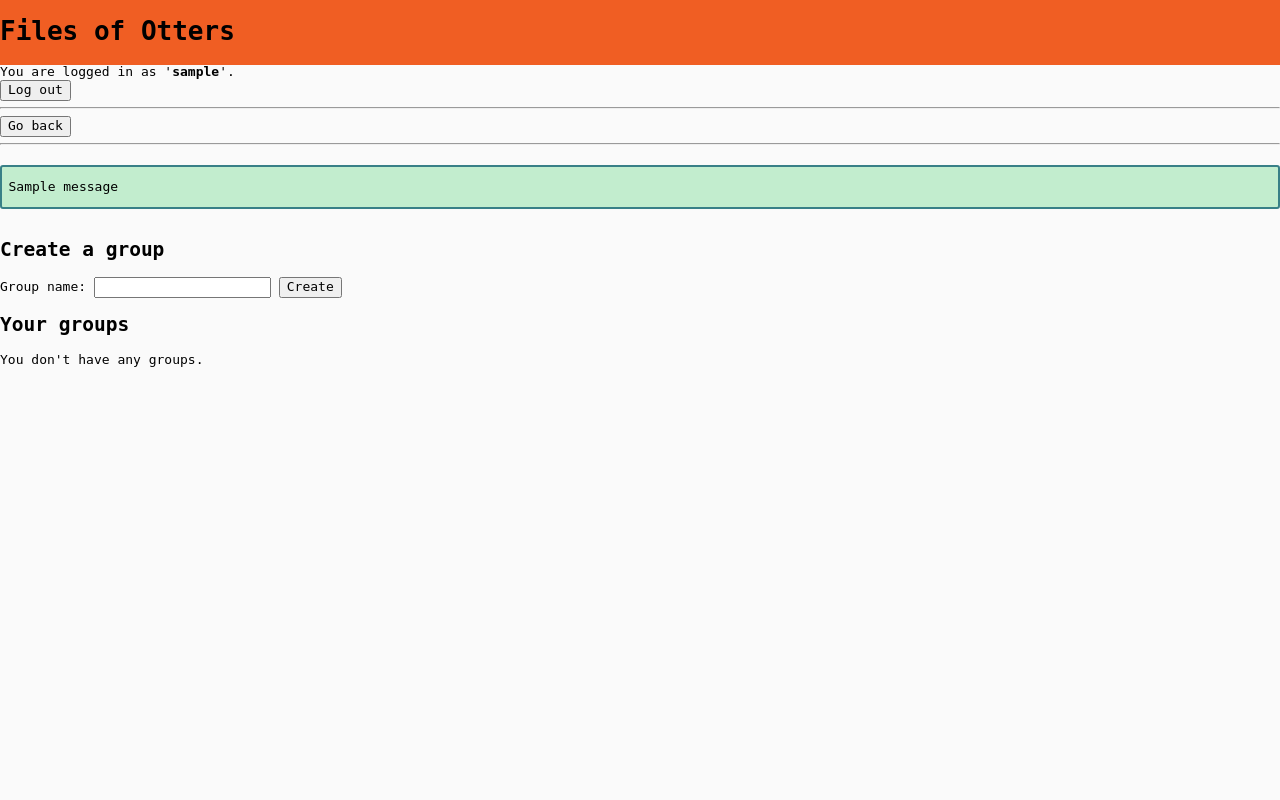
After one commit to alcoholic-otters/filesofotters, a Django app: page /filesharing/group/manage/ in a window 1280 px wide. The commit adds this page. Run offline with Django 3.2, Linux system fonts and the light colour scheme; a user stored in the database is signed in; tables that the repository leaves empty hold one stand-in row (values such as "Sample post"); one stand-in notice (Sample message) is shown.

Commit message:
Allow users to create and delete groups

```diff
--- a/filesharing/static/filesharing/css/base.css
+++ b/filesharing/static/filesharing/css/base.css
@@ -1,7 +1,6 @@
 :root {
     --bg1: #fafafa;
-    --bg2: #eeeeee;
-    --theme1: #f05e23;
+    --bg2: #eeeeee; --theme1: #f05e23;
     --theme2: #b80201;
     --dark1: #212121;
 }
@@ -38,3 +37,26 @@ footer {
 footer a {
     color: #bdbdbd;
 }
+
+.status-list {
+    list-style-type: none;
+    padding-inline-start: 0;
+}
+
+.status-list > li {
+    border-radius: 3px;
+    border-style: solid;
+    border-width: 2px;
+    padding: 1rem .5rem;
+    margin-bottom: .2rem;
+}
+
+.error {
+    background: #fad2cc;
+    border-color: #ff4838;
+}
+
+.success {
+    background: #c2edce;
+    border-color: #388087;
+}
--- /dev/null
+++ b/filesharing/templates/filesharing/groups.html
@@ -0,0 +1,67 @@
+<!DOCTYPE html>
+<html lang="en">
+<head>
+  <meta charset="UTF-8">
+  <meta name="viewport" content="width=device-width, initial-scale=1.0">
+
+  <title>Files of Otters - DEMO</title>
+
+  {% load static %}
+  <link rel="stylesheet" type="text/css" href="{% static 'filesharing/css/normalize.css' %}">
+  <link rel="stylesheet" type="text/css" href="{% static 'filesharing/css/base.css' %}">
+</head>
+
+<body>
+  <nav>
+    <header><h1>Files of Otters</h1></header>
+  </nav>
+  <section>
+    You are logged in as '<strong>{{ user.username }}</strong>'.
+    <form method="post" action="{% url 'filesharing:logout' %}">
+      {% csrf_token %}
+      <input type="submit" value="Log out">
+    </form>
+    <hr>
+    <a href="{% url 'filesharing:index' %}"><button>Go back</button></a>
+    <hr>
+  </section>
+
+  <section>
+    {% if messages %}
+    <ul class="status-list">
+      {% for message in messages %}
+      <li class="{{ message.tags }}">{{ message }}</li>
+      {% endfor %}
+    </ul>
+    {% endif %}
+  </section>
+
+  <section>
+    <h2>Create a group</h2>
+    <form method="post" action="{% url 'filesharing:group-create' %}">
+      {% csrf_token %}
+      <label for="name">Group name:</label>
+      <input type="text" name="name" required>
+      <input type="submit" value="Create">
+    </form>
+  </section>
+
+  <section>
+    <h2>Your groups</h2>
+    {% if groups %}
+    <ul>
+    {% for group in groups %}
+      <li>
+        {{ group.display_name }}
+        <a href="{% url 'filesharing:group-delete' group.id %}">
+          <button>Delete</button>
+        </a>
+      </li>
+    {% endfor %}
+    </ul>
+    {% else %}
+    <p>You don't have any groups.</p>
+    {% endif %}
+  </section>
+</body>
+</html>
--- a/filesharing/templates/filesharing/index.html
+++ b/filesharing/templates/filesharing/index.html
@@ -24,6 +24,9 @@
         {% csrf_token %}
         <input type="submit" value="Log out">
       </form>
+      <hr>
+      <a href="{% url 'filesharing:manage-groups' %}"><button>Manage groups</button></a>
+      <hr>
     </section>
 
     <section>
--- a/filesharing/urls.py
+++ b/filesharing/urls.py
@@ -10,6 +10,9 @@ urlpatterns = [
     path('register/', views.RegisterView.as_view(), name='register'),
     path('login/', views.LoginView.as_view(), name='login'),
     path('logout/', views.LogoutView.as_view(), name='logout'),
+    path('group/manage/', views.ManageGroupsView.as_view(), name='manage-groups'),
+    path('group/create/', views.GroupCreateView.as_view(), name='group-create'),
+    path('group/delete/<int:id>/', views.GroupDeleteView.as_view(), name='group-delete'),
     path('tag/create/', views.TagCreateView.as_view(), name='tag-create'),
     path('tag/delete/<int:id>/', views.TagDeleteView.as_view(), name='tag-delete'),
     path('search/', views.FileSearchView.as_view(), name='search'),
--- a/filesharing/views.py
+++ b/filesharing/views.py
@@ -12,8 +12,8 @@ from django.urls import reverse
 from django.views import View
 
 from .file_storage import FileStorage
-from .forms import FileUploadForm, NewUserForm, TagCreateForm
-from .models import FileMetadata, Tag
+from .forms import FileUploadForm, GroupCreateForm, NewUserForm, TagCreateForm
+from .models import FileMetadata, Tag, UserGroup
 
 
 # The maximum size, in bytes, allowed for uploaded files.
@@ -153,6 +153,51 @@ class LogoutView(View):
         return HttpResponseRedirect(reverse('filesharing:login'))
 
 
+class ManageGroupsView(LoginRequiredMixin, View):
+    """A view used to manage a user's groups."""
+
+    def get(self, request, *_args, **_kwargs):
+        visible = lambda group: group.owner == request.user
+
+        context = {
+            'groups': list(filter(visible, UserGroup.objects.all())),
+        }
+        return render(request, 'filesharing/groups.html', context)
+
+
+class GroupCreateView(LoginRequiredMixin, View):
+    """A view used to create a new group."""
+
+    def post(self, request, *_args, **_kwargs):
+        form = GroupCreateForm(request.POST)
+        if not form.is_valid():
+            for reasons in form.errors.values():
+                for reason in reasons:
+                    messages.error(request, reason)
+            return HttpResponseRedirect(reverse('filesharing:manage-groups'))
+
+        try:
+            group = UserGroup.of_user(request.user, form.cleaned_data['name'])
+            group.save()
+            messages.success(request, 'Group created successfully.')
+        except Exception as e:
+            messages.error(request, e)
+
+        return HttpResponseRedirect(reverse('filesharing:manage-groups'))
+
+
+class GroupDeleteView(LoginRequiredMixin, View):
+    """A view used to delete an existing group."""
+
+    def get(self, request, *_args, **kwargs):
+        group = UserGroup.objects.get(id=kwargs.get('id'))
+        if group and group.owner == request.user:
+            group.delete()
+            messages.success(request, 'Group deleted successfully.')
+
+        return HttpResponseRedirect(reverse('filesharing:manage-groups'))
+
+
 class TagCreateView(LoginRequiredMixin, View):
     """A view used to create a new tag."""
 
@@ -215,5 +260,6 @@ def index(request):
         'files': files,
         'user': request.user,
         'tags': Tag.objects.all(),
+        'groups': UserGroup.objects.all(),
     }
     return render(request, 'filesharing/index.html', context)
```
Also changed, not shown: filesharing/forms.py (+15 -0 lines), filesharing/models.py (+38 -1 lines), filesharing/static/filesharing/css/index.css (+0 -23 lines), filesharing/migrations/0005_usergroup.py (added).
